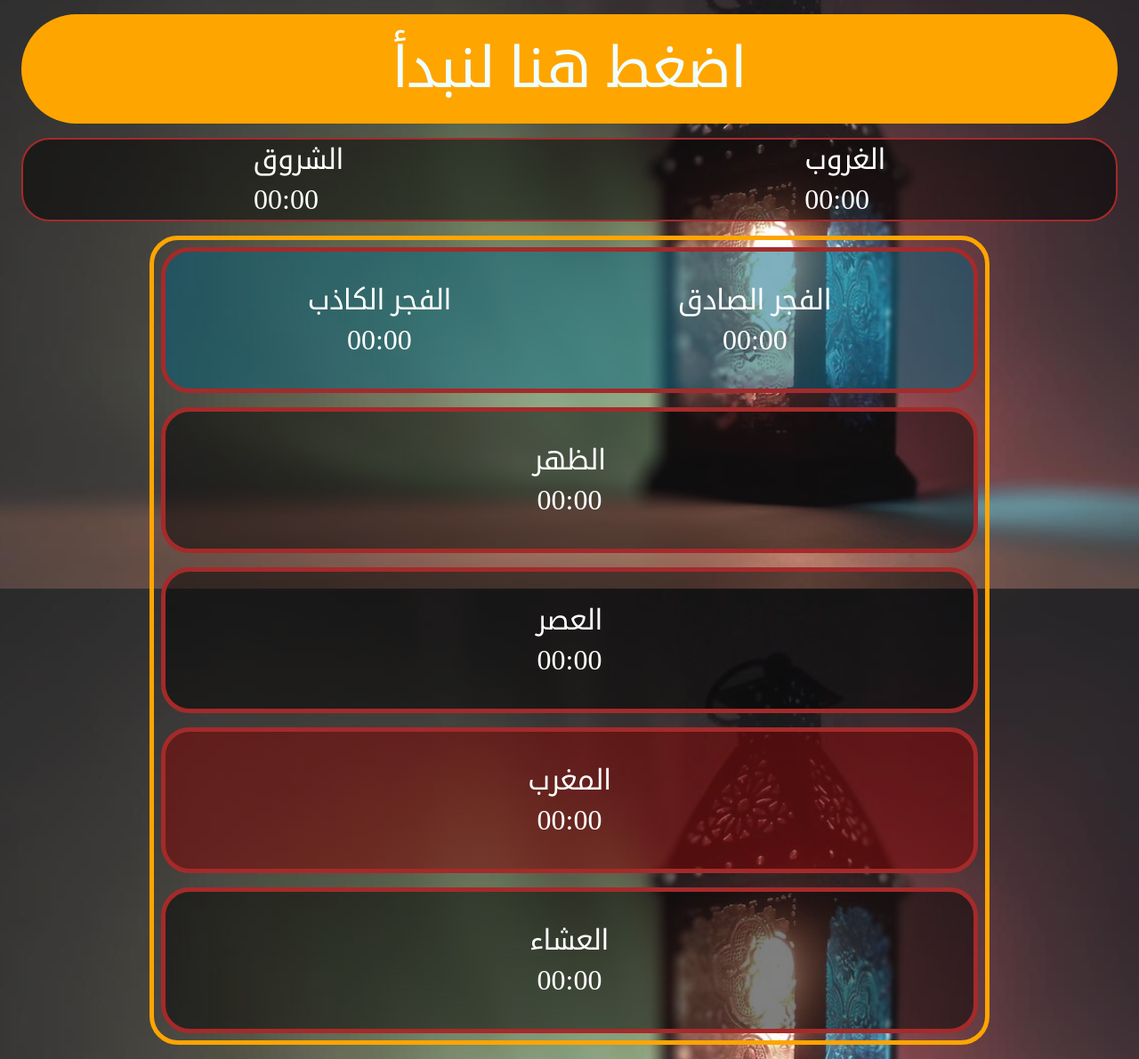
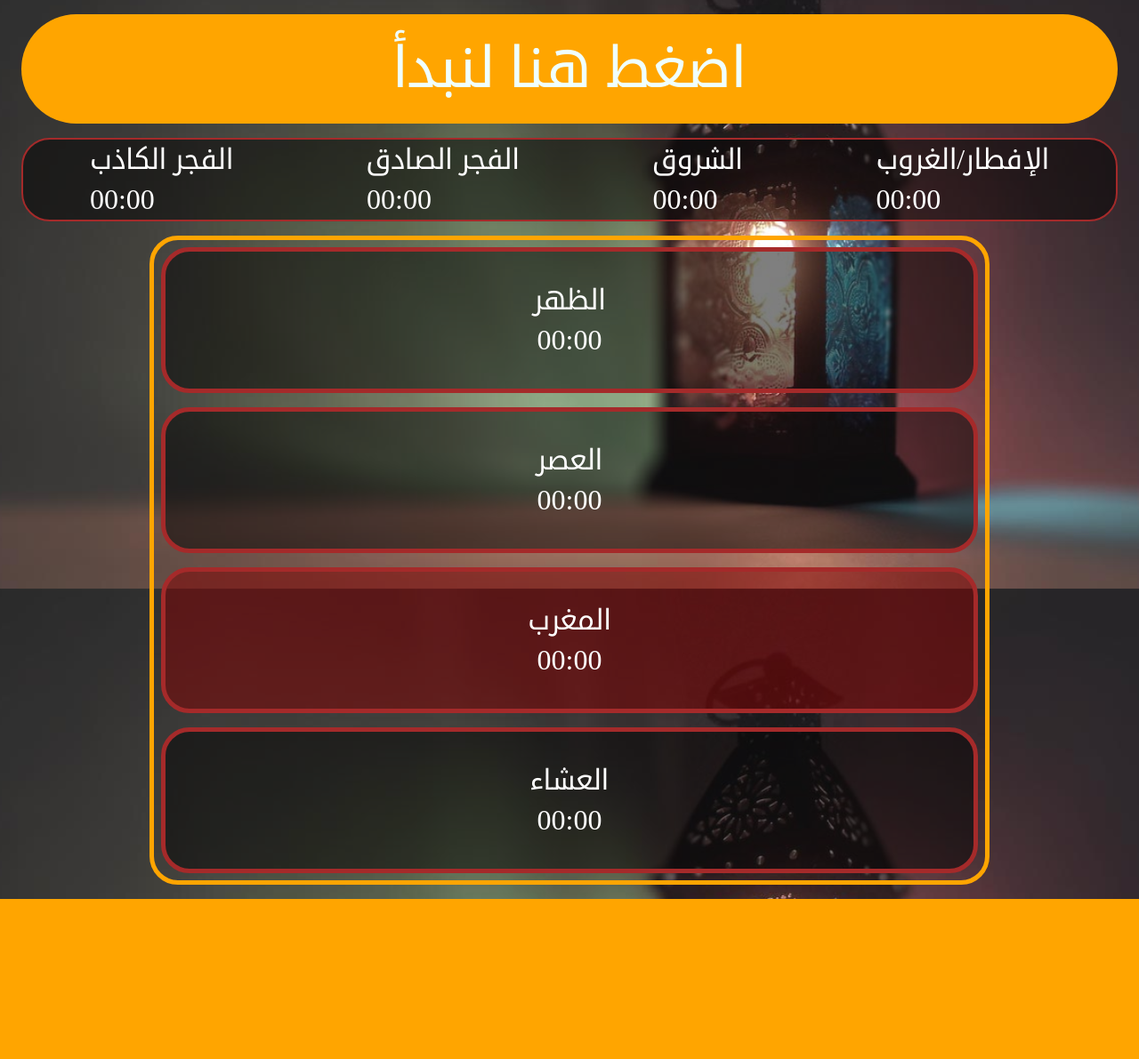
Before and after one commit to abdelouahabb/salati, a Python web app: template templates/index.html in a window 1280 px wide. Shown: the part 138-1329 px from the top of the page at 89% size. After the commit the page ends 1149 px from the top, so only its background shows below. Run offline with Jinja, Linux system fonts and the light colour scheme; the template is opened without the code that fills it, so the values that code supplies are empty; some libraries are stand-ins or nearby versions.

Commit message:
Update index.html

```diff
--- a/templates/index.html
+++ b/templates/index.html
@@ -28,28 +28,25 @@
 </div>
 
 <div class="sun">
+    <div id="kadhib">
+        <div class="asm">الفجر الكاذب</div>
+        <div class="tps" id="kdb">00:00</div>
+     </div>
+    <div id="sadiq">
+        <div class="asm">الفجر الصادق</div>
+        <div class="tps" id="sdq">00:00</div>
+    </div>
     <div class="raiz">
         <div id="sbh">الشروق</div>
         <div id="st">00:00</div>
     </div>
     <div class="set">
-        <div id="ghrb">الغروب</div>
+        <div id="ghrb">الإفطار/الغروب</div>
         <div id="gt">00:00</div>
     </div>
 </div>
 
 <div class="salat">
-    <div class="temps" id="fajr">
-       <div id="kadhib">
-        <div class="asm">الفجر الكاذب</div>
-        <div class="tps" id="kdb">00:00</div>
-        </div>
-        <div id="sadiq">
-        <div class="asm">الفجر الصادق</div>
-        <div class="tps" id="sdq">00:00</div>
-        </div>
-    </div>
-
     <div class="temps">
         <div class="asm">الظهر</div>
         <div class="tps" id="dhr">00:00</div>
```
